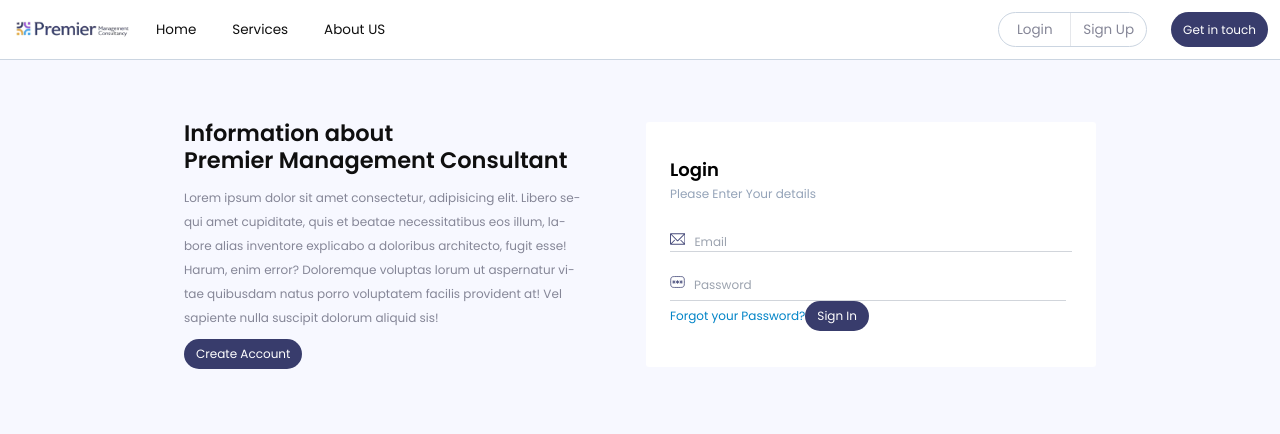
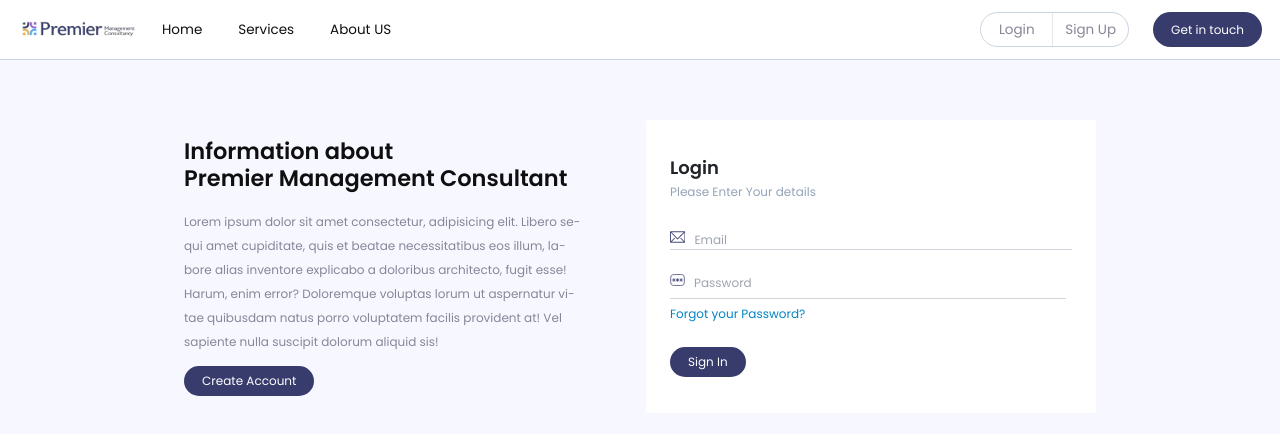
Before and after one commit to muaz2522/premier-management-company-admin, a React (Vite) app: page /login in a window 1280 px wide. Shown: the top 434 px of the page. Built offline with nearby package versions, Linux system fonts and the light colour scheme.

Commit message:
nav modify

```diff
--- a/index.html
+++ b/index.html
@@ -10,7 +10,7 @@
 <link rel="preconnect" href="https://fonts.googleapis.com">
 <link rel="preconnect" href="https://fonts.gstatic.com" crossorigin>
 <link href="https://fonts.googleapis.com/css2?family=Poppins:ital,wght@0,100;0,200;0,300;0,400;0,500;0,600;0,700;0,800;0,900;1,100;1,200;1,300;1,400;1,500;1,600;1,700;1,800;1,900&display=swap" rel="stylesheet">
-<!-- <link rel="stylesheet" href="https://cdn.jsdelivr.net/npm/bootstrap@5.1.0/dist/css/bootstrap.min.css" /> -->
+<link rel="stylesheet" href="https://cdn.jsdelivr.net/npm/bootstrap@5.1.0/dist/css/bootstrap.min.css" />
 
 <body>
     <div id="root"></div>
--- a/package.json
+++ b/package.json
@@ -10,6 +10,7 @@
     "preview": "vite preview"
   },
   "dependencies": {
+    "bootstrap": "^5.3.3",
     "react": "^18.3.1",
     "react-dom": "^18.3.1",
     "react-hook-form": "^7.52.1",
--- a/src/Pages/Login.jsx
+++ b/src/Pages/Login.jsx
@@ -1,6 +1,5 @@
 import LoginForm from '../components/login';
 import ButtonLink from '../ui/ButtonLink';
-
 
 function Login() {
   return (
--- a/src/assets/css/index.css
+++ b/src/assets/css/index.css
@@ -32,7 +32,7 @@
 }
 
 a {
-    text-decoration: none;
+    text-decoration: none !important;
 }
 
 input,
```
Also changed, not shown: 1 other file (tests, documents, lock files or other folders).
